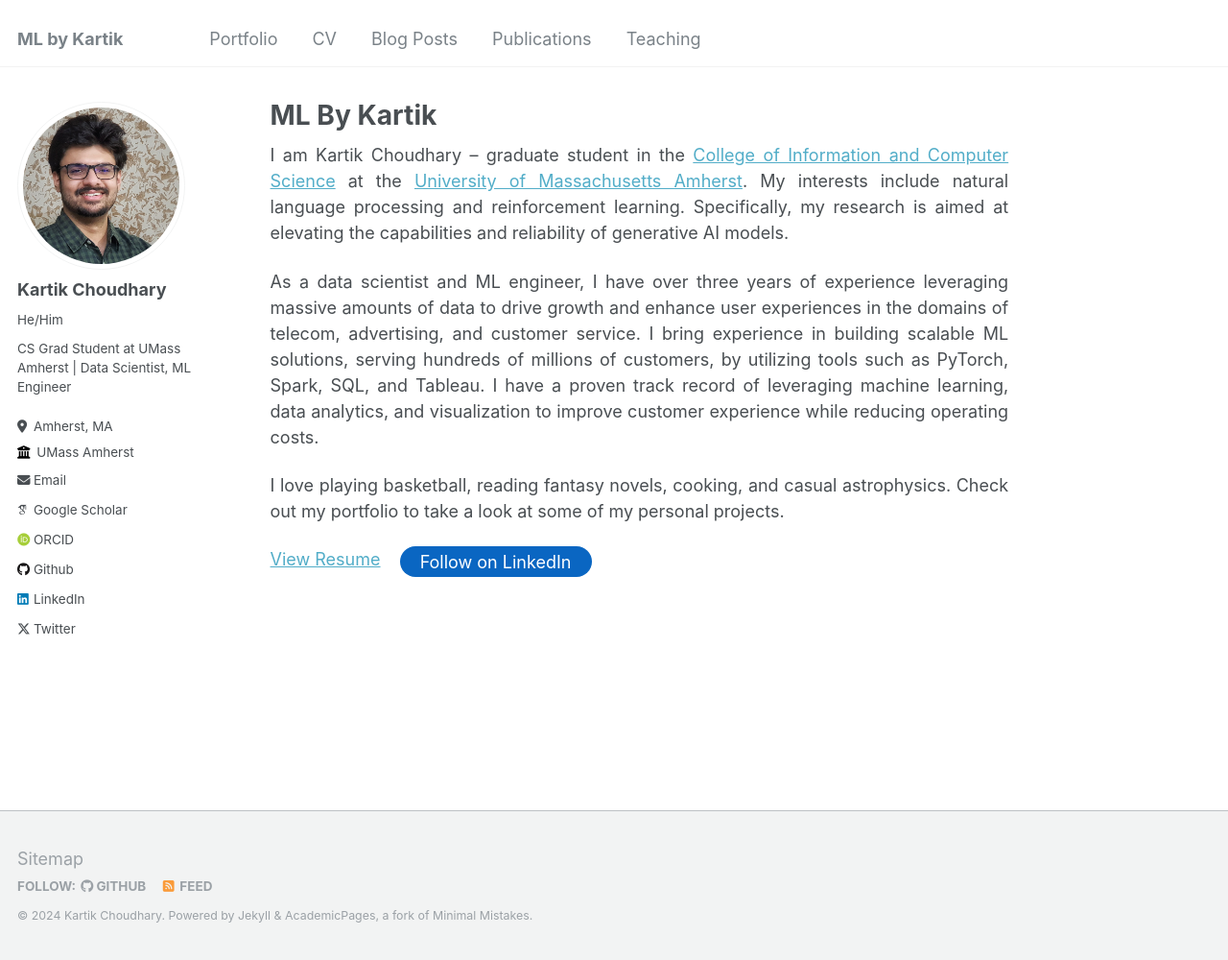
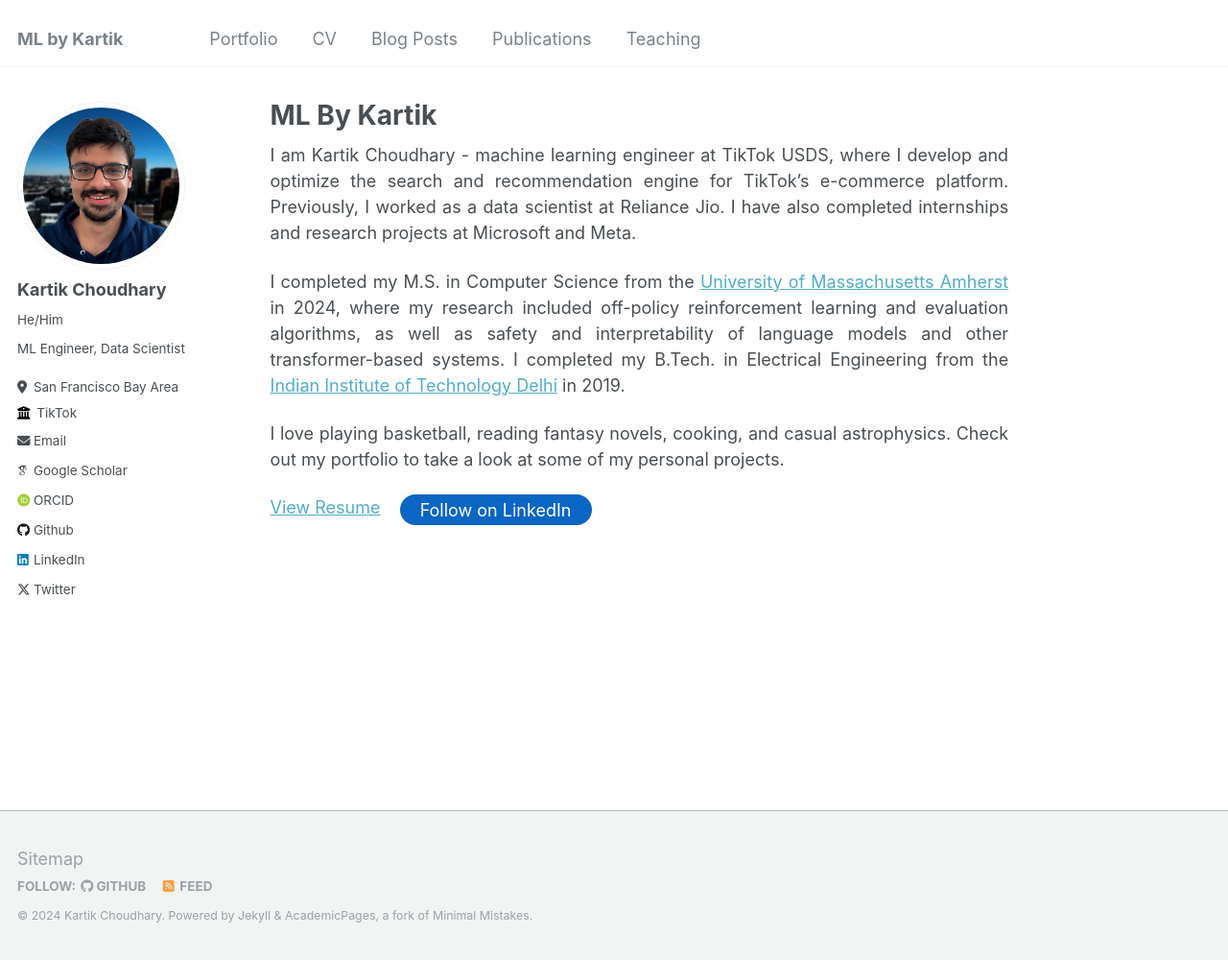
Before and after one commit to kartikc727/kartikc727.github.io, a Jekyll site: the page built from _pages/about.md, in a window 1280 px wide and 1000 px high. Shown: the whole window at 96% size. Built offline with Jekyll 4.4.1, drawn with Linux system fonts in a browser that asks for light colours; some web fonts are replaced.

Commit message:
info update
Signed-off-by: Kartik Choudhary <kartikchoudh@umass.edu>

```diff
--- a/_config.yml
+++ b/_config.yml
@@ -57,11 +57,9 @@
   name             : "Kartik Choudhary"
   pronouns         : "He/Him"
   bio              : > # MD allowed
-    CS Grad Student at UMass Amherst
-    |
-    Data Scientist, ML Engineer
-  location         : "Amherst, MA"
-  employer         : "UMass Amherst"
+    ML Engineer, Data Scientist
+  location         : "San Francisco Bay Area"
+  employer         : "TikTok"
   uri              : # URL
   email            : "kartikchoudh [at] cs [dot] umass [dot] edu"
 
--- a/_pages/about.md
+++ b/_pages/about.md
@@ -7,17 +7,15 @@
   - /about.html
 ---
 
-I am Kartik Choudhary -- graduate student in the [College of Information and Computer Science](https://www.cics.umass.edu/)
-at the [University of Massachusetts Amherst](https://www.umass.edu/). My interests include natural language processing
-and reinforcement learning. Specifically, my research is aimed at elevating the capabilities and reliability of
-generative AI models.
+I am Kartik Choudhary - machine learning engineer at TikTok USDS, where I develop and optimize the search and
+recommendation engine for TikTok’s e-commerce platform. Previously, I worked as a data scientist at Reliance Jio.
+I have also completed internships and research projects at Microsoft and Meta.
 {: .text-justify}
 
-As a data scientist and ML engineer, I have over three years of experience leveraging massive amounts of data to drive
-growth and enhance user experiences in the domains of telecom, advertising, and customer service. I bring experience
-in building scalable ML solutions, serving hundreds of millions of customers, by utilizing tools such as PyTorch,
-Spark, SQL, and Tableau. I have a proven track record of leveraging machine learning, data analytics, and visualization
-to improve customer experience while reducing operating costs.
+I completed my M.S. in Computer Science from the [University of Massachusetts Amherst](https://www.cics.umass.edu/) in
+2024, where my research included off-policy reinforcement learning and evaluation algorithms, as well as safety and
+interpretability of language models and other transformer-based systems. I completed my B.Tech. in Electrical
+Engineering from the [Indian Institute of Technology Delhi](https://ee.iitd.ac.in/) in 2019.
 {: .text-justify}
 
 I love playing basketball, reading fantasy novels, cooking, and casual astrophysics. Check out my portfolio to take a
```
Also changed, not shown: images/assets/images/profile_pic_large.jpg, images/assets/images/profile_pic_small.jpg.
